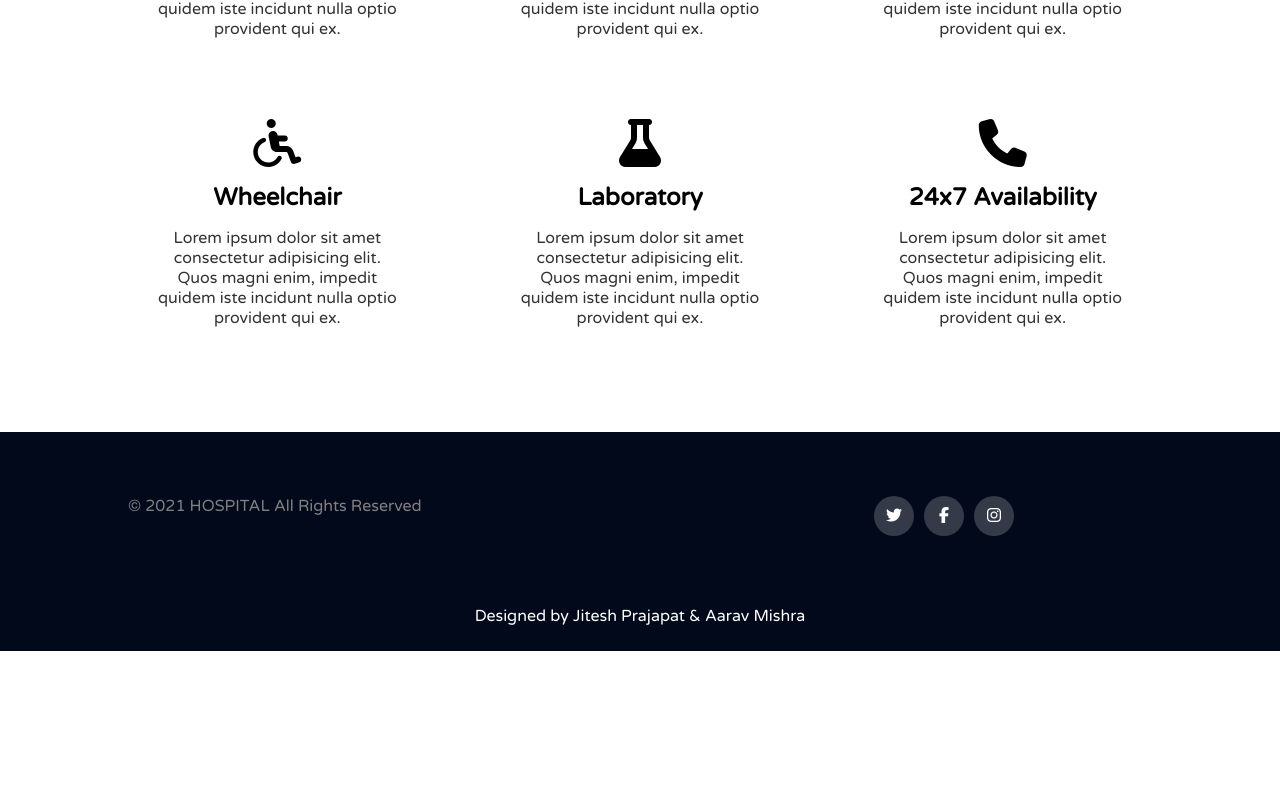
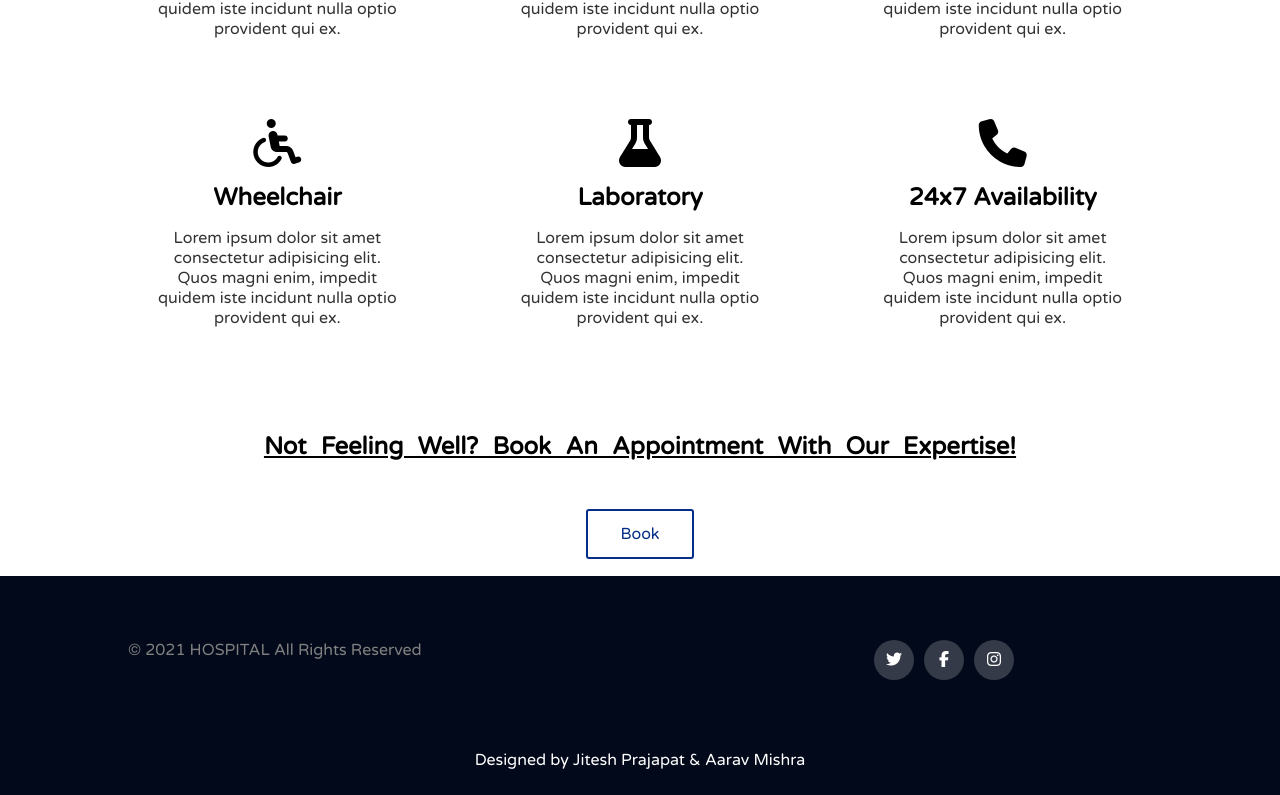
Before and after one commit to devaaravmishra/hms, a React (Create React App) app: page / in a window 1280 px wide. Shown: the part 1208-2003 px from the top of the page. Before the commit the page ends 1859 px from the top, so only its background shows below. Built offline with nearby package versions, Linux system fonts and the light colour scheme.

Commit message:
[update] add BookAppointment sectioni

```diff
--- a/src/Components/homepage.js
+++ b/src/Components/homepage.js
@@ -1,8 +1,29 @@
-import React from "react";
+import React ,{useEffect,useRef} from "react";
 import "./css/homepage.css";
 import Header from "./header";
 import Footer from "./footer";
-const Homepage = () => {
+import {useHistory} from "react-router-dom";
+const Homepage = (props) => {
+  const history = useHistory();
+  const {user} = props
+  const loggedIn = useRef(false);
+  useEffect(() =>{
+    let savedUser = localStorage.getItem("user");
+    if(savedUser && Object.keys(user).length > 0){
+      loggedIn.current = true;
+    }
+  },[user]);
+  const onAppointmentBook =()=>{
+    if(loggedIn.current){
+      history.push("/appointments")
+      window.scrollTo(0, 0)
+    }
+    window.alert("Please Log in to Book an Appointment!");
+    setTimeout(() => {
+      history.push("/login");
+      window.scrollTo(0, 0)
+    }, 3000);
+  }
   return (
     <React.Fragment>
       <Header />
@@ -67,6 +88,12 @@ const Homepage = () => {
           </div>
         </div>
       </div>
+      <div id={"book-appointment"}>
+        <h2 id={"book-apt-head"}>Not feeling well? book an appointment with our expertise!</h2>
+        <button id={"book-btn"} onClick={onAppointmentBook}>
+          Book
+        </button>
+      </div>
       <Footer/>
     </React.Fragment>
   );
```
